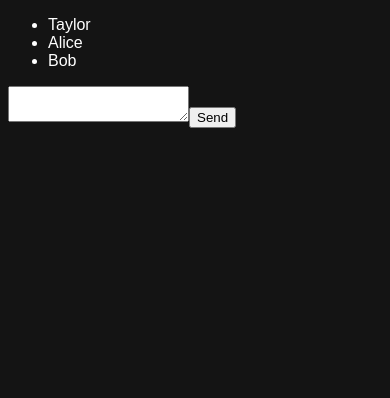
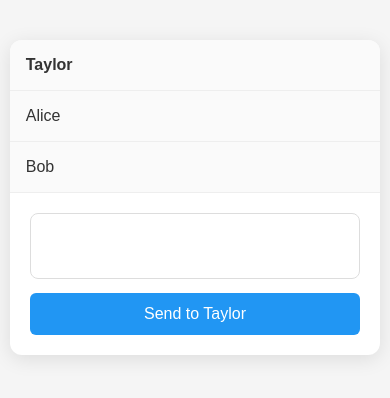
Before and after one commit to sVigneshwar/studies, a React (Vite) app in the folder React/react-projects/testing-apps/: page / in a window 390 px wide. Shown: the top 398 px of the page. Built offline with nearby package versions, Linux system fonts and the light colour scheme.

Commit message:
feat: implement chat application with message handling and responsive design

```diff
--- a/React/react-projects/testing-apps/index.html
+++ b/React/react-projects/testing-apps/index.html
@@ -1,5 +1,5 @@
 <!doctype html>
-<html lang="en">
+<html lang="en" class="">
   <head>
     <meta charset="UTF-8" />
     <link rel="icon" type="image/svg+xml" href="/vite.svg" />
--- a/React/react-projects/testing-apps/src/index.css
+++ b/React/react-projects/testing-apps/src/index.css
@@ -1,17 +1,135 @@
 *{
     font-family:sans-serif;
-    color: #fff;
+
 }
+.dark *{
+color: #fff;
+}
+.dark h1 {
+color: #fff;
+}
+.dark body{
+    background-color:#141414;
+}
+
+.dark input, .dark button, .dark textarea{
+    color: #000;
+}
+
 
 h1{
     font-size: 22px;
     font-weight: 600;
-    color: #fff;
-}
-body{
-    background-color:#141414;
+
 }
 
-input, button, textarea{
-    color: #000;
+/* === GLOBAL === */
+body {
+  font-family: "Roboto", sans-serif;
+  background: #f5f5f5;
+  color: #333;
+  margin: 0;
+  padding: 0;
 }
+
+/* === CHAT LAYOUT === */
+.chat-main {
+  display: flex;
+  width: 80%;
+  max-width: 900px;
+  margin: 40px auto;
+  border-radius: 12px;
+  box-shadow: 0 4px 20px rgba(0,0,0,0.1);
+  overflow: hidden;
+  background: #fff;
+}
+
+/* === LEFT SIDE (Contacts) === */
+.chat-lhs {
+  width: 30%;
+  background: #fafafa;
+  border-right: 1px solid #eee;
+}
+
+.chat-lhs ul {
+  list-style: none;
+  padding: 0;
+  margin: 0;
+}
+
+.chat-lhs li {
+  padding: 16px;
+  cursor: pointer;
+  border-bottom: 1px solid #eee;
+  transition: background 0.3s;
+}
+
+.chat-lhs li:hover {
+  background: #e3f2fd;
+}
+
+.chat-lhs li.active {
+  background: #2196f3;
+  color: white;
+  font-weight: 500;
+}
+
+/* === RIGHT SIDE (Chat Window) === */
+.chat-rhs {
+  flex: 1;
+  display: flex;
+  flex-direction: column;
+  justify-content: space-between;
+  padding: 20px;
+}
+
+.chat-rhs form {
+  display: flex;
+  flex-direction: column;
+  height: 100%;
+}
+
+.chat-rhs textarea {
+  flex: 1;
+  resize: none;
+  padding: 14px;
+  font-size: 16px;
+  border-radius: 8px;
+  border: 1px solid #ddd;
+  outline: none;
+  transition: border-color 0.2s, box-shadow 0.2s;
+}
+
+.chat-rhs textarea:focus {
+  border-color: #2196f3;
+  box-shadow: 0 0 4px rgba(33,150,243,0.3);
+}
+
+.chat-rhs button {
+  margin-top: 14px;
+  background: #2196f3;
+  color: #fff;
+  border: none;
+  border-radius: 6px;
+  padding: 12px;
+  font-size: 16px;
+  cursor: pointer;
+  transition: background 0.2s, box-shadow 0.2s;
+}
+
+.chat-rhs button:hover {
+  background: #1976d2;
+  box-shadow: 0 3px 8px rgba(33,150,243,0.3);
+}
+
+/* === SMALL SCREEN ADAPTATION === */
+@media (max-width: 700px) {
+  .chat-main {
+    flex-direction: column;
+    width: 95%;
+  }
+
+  .chat-lhs {
+    width: 100%;
+  }
+}
--- a/React/react-projects/testing-apps/src/testing-projects/chat-app/chat-app.jsx
+++ b/React/react-projects/testing-apps/src/testing-projects/chat-app/chat-app.jsx
@@ -1,37 +1,75 @@
-import React, { useState } from 'react'
+import React, { useReducer, useState } from 'react';
 
 const contacts = [
-  {id: 0, name: 'Taylor', email: 'taylor@mail.com', message: ""},
-  {id: 1, name: 'Alice', email: 'alice@mail.com', message: ""},
-  {id: 2, name: 'Bob', email: 'bob@mail.com', message: ""},
+  { id: 0, name: 'Taylor', email: 'taylor@mail.com', message: '' },
+  { id: 1, name: 'Alice', email: 'alice@mail.com', message: '' },
+  { id: 2, name: 'Bob', email: 'bob@mail.com', message: '' },
 ];
 
+function reducer(data, action) {
+  switch (action.type) {
+    case 'updateMessage':
+      return data.map((val) =>
+        val.id === action.payload.id
+          ? { ...val, message: action.payload.message }
+          : val
+      );
+    case 'resetMessage':
+      return data.map((val) =>
+        val.id === action.payload.id
+          ? { ...val, message: '' }
+          : val
+        );
+    default:
+      return data;
+  }
+}
+
 export default function ChatApp() {
-    const [message, setMessage] = useState("");
+  const [data, dispatch] = useReducer(reducer, contacts);
+  const [activeId, setActiveId] = useState(0); // 👈 store only ID
 
-    function handleSubmit(e){
-        e.preventDefault()
+  const active = data.find(val => val.id === activeId); // 👈 derive active contact
+
+  function handleSubmit(e) {
+    e.preventDefault();
+    alert(`Sent to ${active.name}: ${active.message}`);
+    dispatch({type: 'resetMessage', payload: {id: active.id}})
   }
 
   return (
-    <>
     <div className='chat-main'>
       <div className='chat-lhs'>
         <ul>
-                {contacts.map(val => {
-                    return (
-                        <li key={val.id}>{val.name}</li>
-                    )
-                })}
+          {data.map((val) => (
+            <li
+              key={val.id}
+              onClick={() => setActiveId(val.id)}
+              style={{
+                cursor: 'pointer',
+                fontWeight: val.id === activeId ? 'bold' : 'normal',
+              }}
+            >
+              {val.name}
+            </li>
+          ))}
         </ul>
       </div>
+
       <div className='chat-rhs'>
         <form onSubmit={handleSubmit}>
-                <textarea value={message} onChange={e => setMessage(e.target.value)}></textarea>
-                <button type='submit'>Send</button>
+          <textarea
+            value={active.message}
+            onChange={(e) =>
+              dispatch({
+                type: 'updateMessage',
+                payload: { id: activeId, message: e.target.value },
+              })
+            }
+          ></textarea>
+          <button type='submit'>Send to {active.name}</button>
         </form>
       </div>
     </div>
-    </>
-  )
+  );
 }
--- /dev/null
+++ b/React/react-projects/testing-apps/src/testing-projects/useeffect-test/1.jsx
@@ -0,0 +1,27 @@
+import React, { useEffect, useState } from 'react'
+
+export default function Posts() {
+    const [data, setData] = useState("posts")
+    const [item, setitem] = useState([])
+
+    useEffect(() => {
+        fetch(`https://jsonplaceholder.typicode.com/${data}`)
+            .then(response => response.json())
+            .then(json => setitem(json))
+    }, [data])
+  return (
+    <>
+        <button onClick={e => setData("posts")}>Posts</button>
+        <button onClick={e => setData("comments")}>Users</button>
+        <button onClick={e => setData("albums")}>Comments</button>
+
+        <ul>
+            {item.map((val, index) => {
+                if(index < 10){
+                    return <li>{JSON.stringify(val)}</li>
+                }
+            })}
+        </ul>
+    </>
+  )
+}
--- /dev/null
+++ b/React/react-projects/testing-apps/src/testing-projects/useeffect-test/2.jsx
@@ -0,0 +1,15 @@
+import React, { useEffect, useState } from 'react'
+
+export default function WindowWidth() {
+    const [width, setWidth] = useState(window.outerWidth)
+    useEffect(()=>{
+        window.addEventListener("resize", ()=>setWidth(window.outerWidth))
+
+        return window.removeEventListener("resize") // this return basically destroys the event listener or any other which we have called inside useeffect. we need to remove while unmounting a component
+    }, width)
+  return (
+    <div>
+      <p>{width}</p>
+    </div>
+  )
+}
```
Also changed, not shown: React/react-projects/testing-apps/src/App.jsx (+7 -3 lines), React/react-projects/testing-apps/src/testing-projects/chat-app/chat-app-backup.jsx (added, +56 -0 lines), React/react-projects/testing-apps/src/testing-projects/notes.txt. Lines whose indentation alone changed are shown as unchanged.
